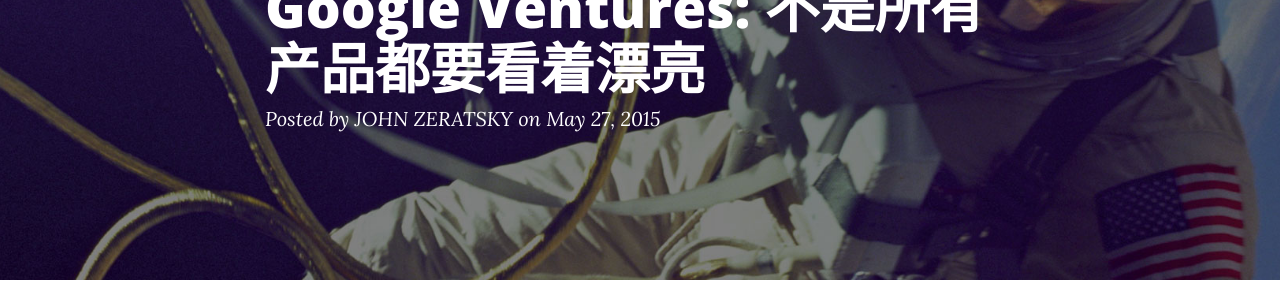
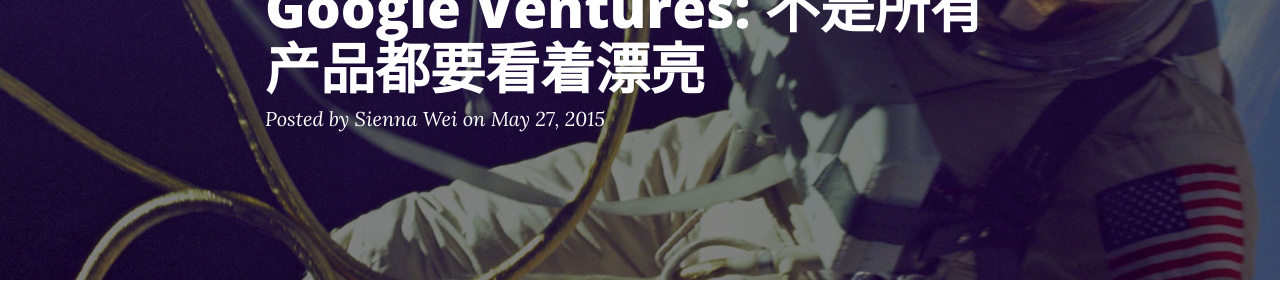
Before and after one commit to TabNab/TabNab.github.io, a Jekyll site: the page built from _posts/2015-05-27-Google Ventures 不是所有的产品都要看着漂亮.markdown, in a window 1280 px wide and 900 px high. Shown: the part 193-493 px from the top of the window. Built offline with Jekyll 4.4.1, drawn with Linux system fonts in a browser that asks for light colours; nearby versions of some CDN libraries.

Commit message:
Update 2015-05-27-Google Ventures 不是所有的产品都要看着漂亮.markdown

```diff
--- a/_posts/2015-05-27-Google Ventures 不是所有的产品都要看着漂亮.markdown
+++ b/_posts/2015-05-27-Google Ventures 不是所有的产品都要看着漂亮.markdown
@@ -3,7 +3,7 @@ layout:     post
 title:      "Google Ventures:
             不是所有产品都要看着漂亮"
 date:       2015-05-27 22:00:00
-author:     "JOHN ZERATSKY"
+author:     "Sienna Wei"
 header-img: "img/post-bg-06.jpg"
 ---
 
```
